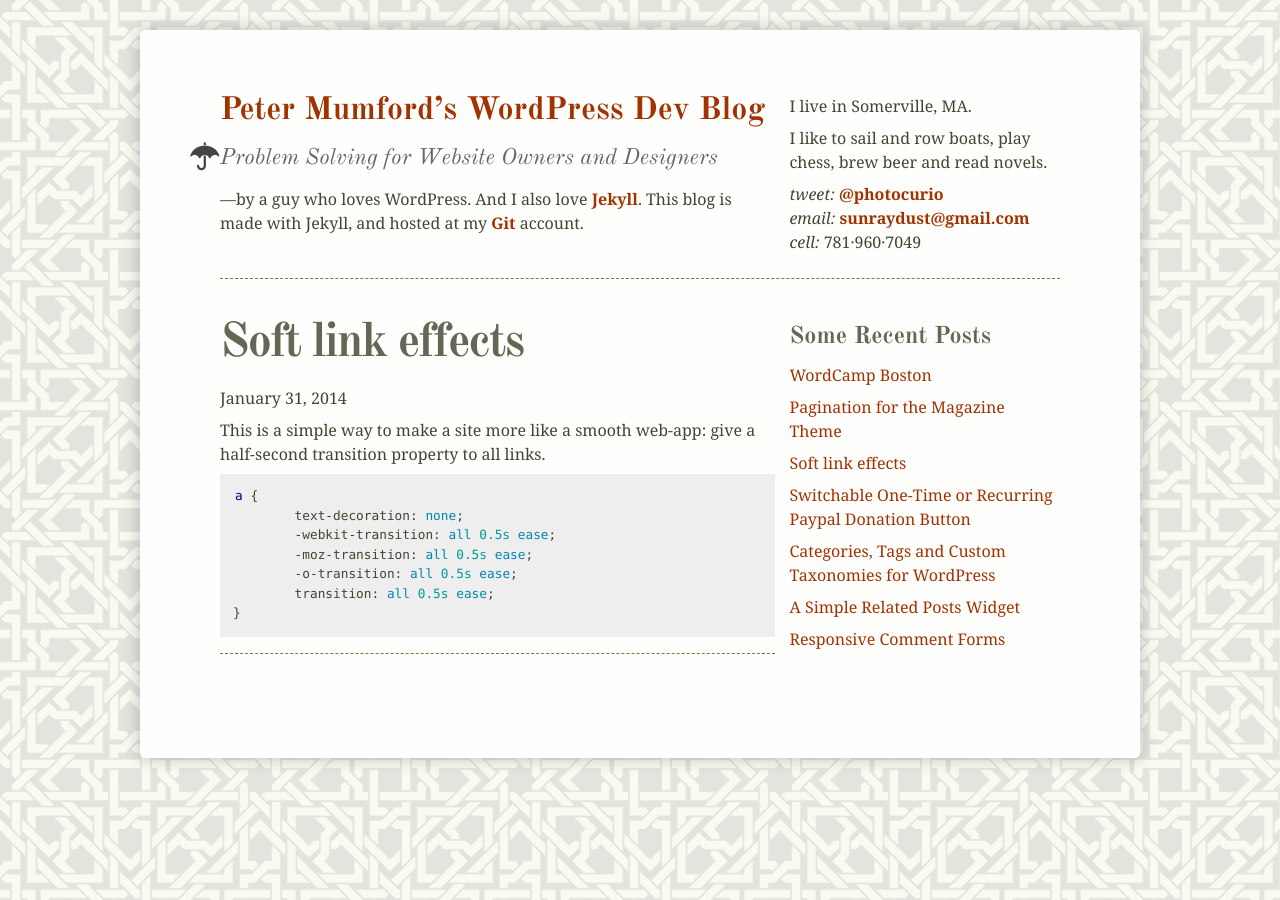
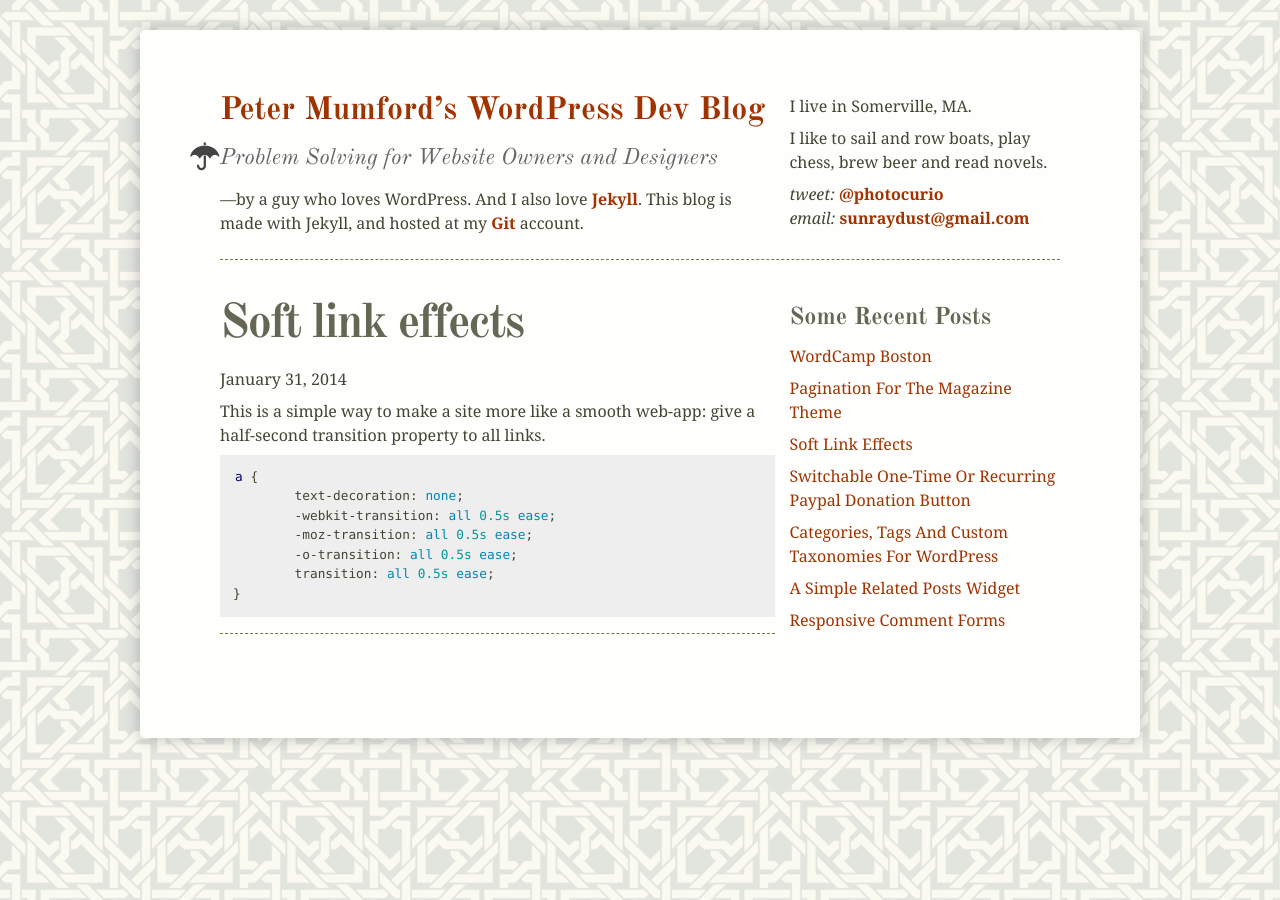
Before and after one commit to photocurio/photocurio.github.io, a Jekyll site: the page built from _posts/2014-01-31-soft-links.md, in a window 1280 px wide. Built offline with Jekyll 4.4.1, drawn with Linux system fonts in a browser that asks for light colours; nearby versions of some CDN libraries; Markdown is read by kramdown in place of the engine named in the settings.

Commit message:
removed phone number

```diff
--- a/_includes/hgroup.html
+++ b/_includes/hgroup.html
@@ -8,7 +8,6 @@
 		<p class="vcard">I live in <span class="locality">Somerville</span>, <span class="region">MA</span>.</p>
 		<p>I like to sail and row boats, play chess, brew beer and read novels.</p>
 		<p class="vcard"><em>tweet:</em> <span class="twitter"><a href="https://twitter.com/photocurio">@photocurio</a></span><br>
-		<em>email:</em> <span class="email"><a href="mailto:sunraydust@gmail.com" >sunraydust@gmail.com</a></span><br>
-		<em>cell:</em> <span class="tel">781&middot;960&middot;7049</span></p>
+		<em>email:</em> <span class="email"><a href="mailto:sunraydust@gmail.com" >sunraydust@gmail.com</a></span></p>
 	</div>
 </header>
--- a/css/style.css
+++ b/css/style.css
@@ -488,6 +488,10 @@
 }
 #sidebar li {
 	margin-bottom: 0.5em;
+	text-transform: capitalize;
+}
+#sidebar li a:hover {
+	text-decoration: underline;
 }
 #sidebar ul {
 	margin-top: 0.5em
```
Also changed, not shown: 9 other files.
